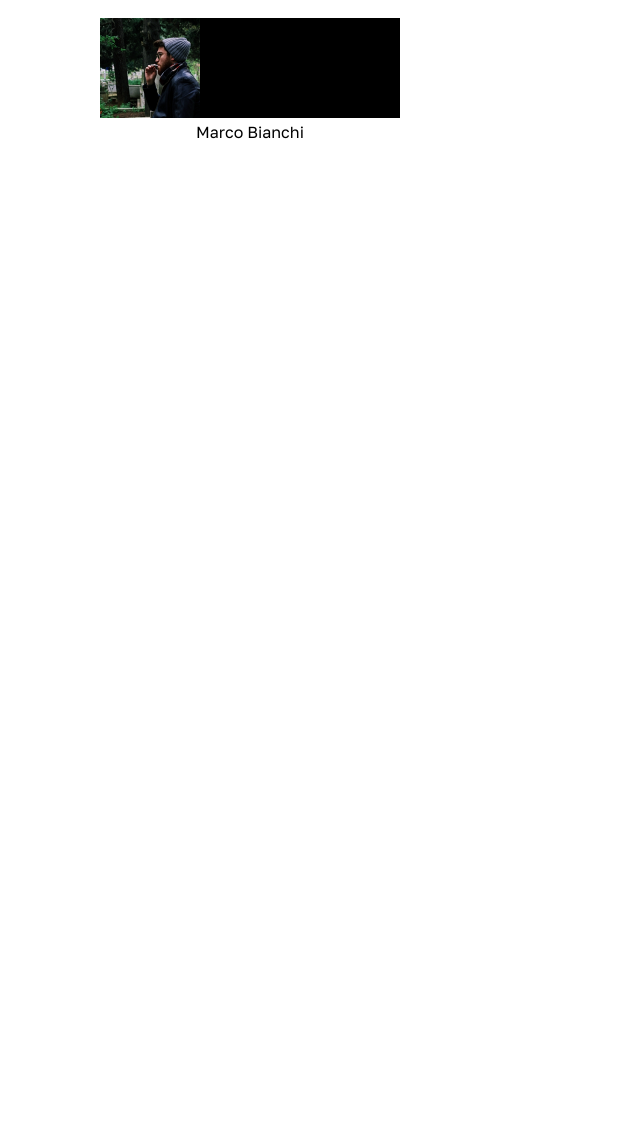
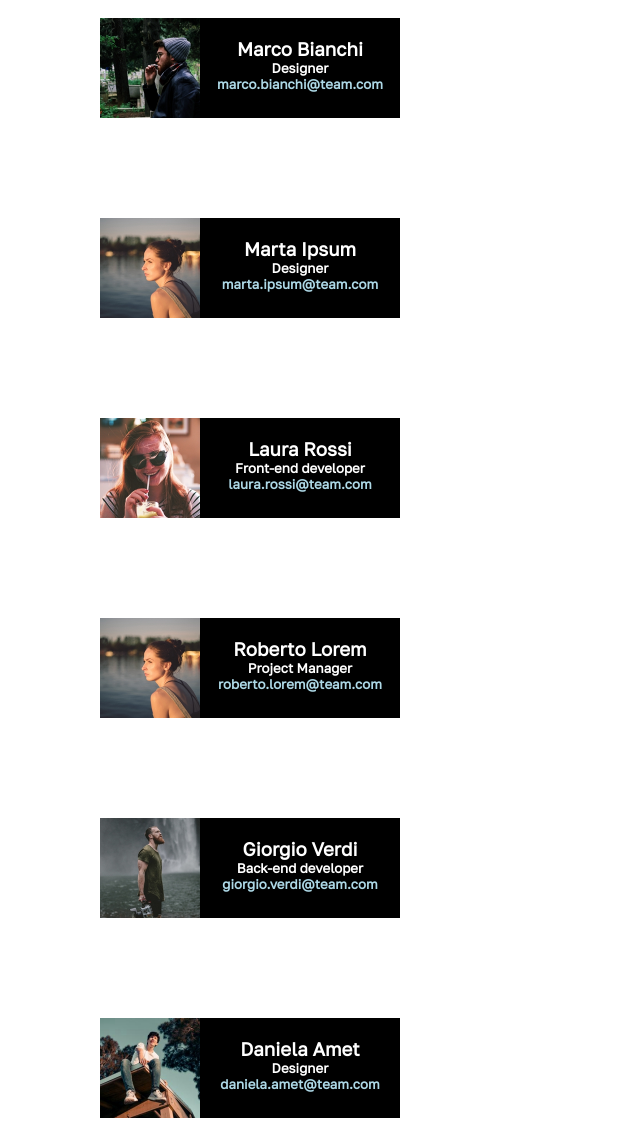
Before and after one commit to Alecpu92/html-css-float-cards, a plain HTML site: page index.html in a window 1280 px wide. Shown: the part 220-1341 px from the top of the page, without its empty margins (0-640 px from the left). Before the commit the page ends 800 px from the top, so only its background shows below. Drawn offline with Linux system fonts and the light colour scheme.

Commit message:
completamento contenitore, senza allineamento

```diff
--- a/css/style.css
+++ b/css/style.css
@@ -17,13 +17,21 @@ p{
     width: 300px;
     height: 100px;
     background-color: black;
-    margin-left: 100px;
+    margin-left: 0;
     margin: 100px;
 }
 .foto-staff{
     text-align: left;
-    width: 300px;
-    height: 100px;
-    object-fit: contain;
-    object-position: 0 0;
+    width: 100px;
+    height: 100px;;
+    float: left;
+    margin-right: auto;
 }
+.informazioni-team{
+    color: white;
+    padding-top: 20px;
+    text-align: right;
+}
+.email{
+    color: lightblue;
+}
--- a/index.html
+++ b/index.html
@@ -22,9 +22,57 @@
     <!-- contenitori presentazione staff -->
 
     <div class="contenitore-staff">
-        <img class="foto-staff" src="assets/img/male1.png" alt="immagine maschio1">
-        <span>Marco Bianchi</span>
+            <img class="foto-staff" src="assets/img/male1.png" alt="immagine maschio1">
+        <div class="informazioni-team">
+            <h3>Marco Bianchi</h3>
+            <h5>Designer</h5>
+            <h5 class="email">marco.bianchi@team.com</h5>
+        </div>
     </div>
 
+    <div class="contenitore-staff">
+        <img class="foto-staff" src="assets/img/female2.png" alt="immagine maschio1">
+       <div class="informazioni-team">
+           <h3>Marta Ipsum </h3>
+           <h5>Designer</h5>
+           <h5 class="email">marta.ipsum@team.com</h5>
+       </div>
+    </div>
+
+<div class="contenitore-staff">
+        <img class="foto-staff" src="assets/img/female1.png" alt="immagine maschio1">
+    <div class="informazioni-team">
+        <h3>Laura Rossi</h3>
+        <h5>Front-end developer</h5>
+        <h5 class="email">laura.rossi@team.com</h5>
+    </div>
+</div>
+
+<div class="contenitore-staff">
+    <img class="foto-staff" src="assets/img/female2.png" alt="immagine maschio1">
+    <div class="informazioni-team">
+         <h3>Roberto Lorem</h3>
+         <h5>Project Manager</h5>
+         <h5 class="email">roberto.lorem@team.com</h5>
+    </div>
+</div>
+
+<div class="contenitore-staff">
+    <img class="foto-staff" src="assets/img/male2.png" alt="immagine maschio1">
+    <div class="informazioni-team">
+       <h3>Giorgio Verdi</h3>
+       <h5>Back-end developer</h5>
+       <h5 class="email">giorgio.verdi@team.com</h5>
+    </div>
+</div>
+
+<div class="contenitore-staff">
+    <img class="foto-staff" src="assets/img/male3.png" alt="immagine maschio1">
+   <div class="informazioni-team">
+       <h3>Daniela Amet</h3>
+       <h5>Designer</h5>
+       <h5 class="email">daniela.amet@team.com</h5>
+   </div>
+</div>
 </body>
 </html>
```
